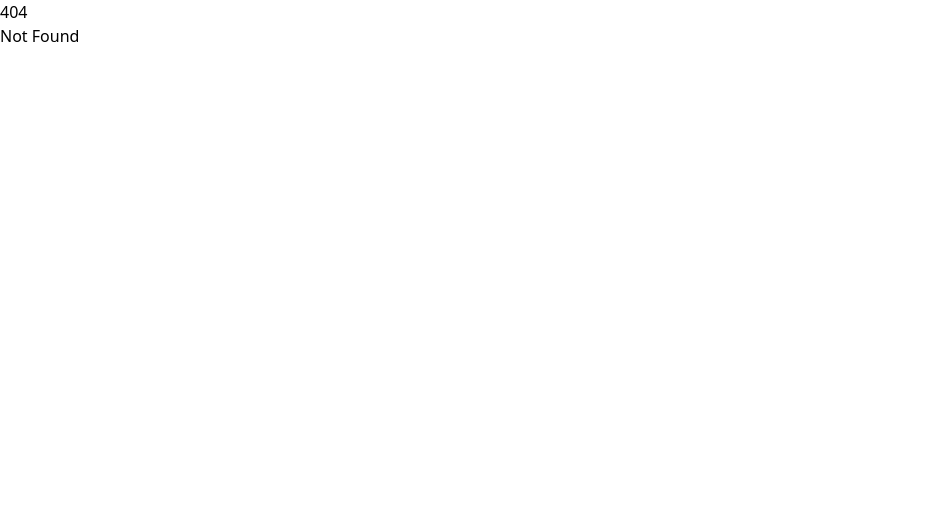
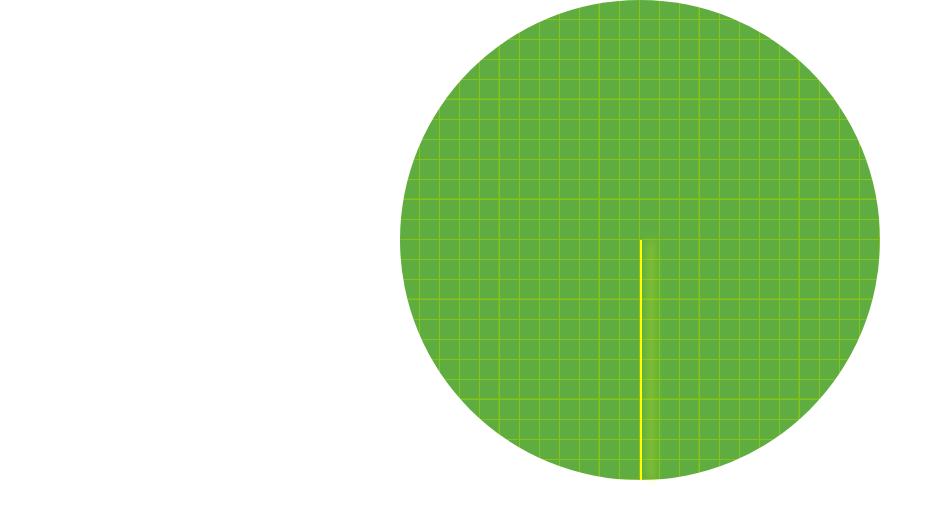
Before and after one commit to IgnisDa/nerdar, a SvelteKit app: page /nerdar in a window 1280 px wide. Before the commit this address had no page. Shown: the top 522 px of the page, without its empty margins (0-943 px from the left). Built offline with nearby package versions, Linux system fonts and the light colour scheme.

Commit message:
created radar animation

```diff
--- /dev/null
+++ b/src/routes/nerdar/+page.svelte
@@ -0,0 +1,54 @@
+<div class="content">
+    <div class="radar-container">
+        <div class="radar" />
+    </div>
+</div>
+
+<style>
+    :root {
+        --bg-color: #5fad41;
+        --line-color: #84c318;
+    }
+
+    .content {
+        display: flex;
+        justify-content: center;
+    }
+
+    .radar-container {
+        position: relative;
+        width: 60vh;
+        height: 60vh;
+        border-radius: 50%;
+        background-color: var(--bg-color);
+        background-image: linear-gradient(
+                var(--line-color) 1.5px,
+                transparent 1.5px
+            ),
+            linear-gradient(90deg, var(--line-color) 1.5px, transparent 1.5px),
+            linear-gradient(var(--line-color) 1px, transparent 1px),
+            linear-gradient(90deg, var(--line-color) 1px, transparent 1px);
+        background-position: -1.5px -1.5px, -1.5px -1.5px, -1px -1px, -1px -1px;
+        background-size: 100px 100px, 100px 100px, 20px 20px, 20px 20px;
+    }
+
+    .radar {
+    }
+
+    .radar {
+        position: absolute;
+        height: 50%;
+        width: 2px;
+        background-color: yellow;
+        left: 50%;
+        animation: scan 5s linear infinite;
+        transform-origin: bottom;
+        box-shadow: -10px 0px 10px yellow;
+    }
+
+    @keyframes scan {
+        100% {
+            transform: rotate(360deg);
+        }
+    }
+</style>
```
